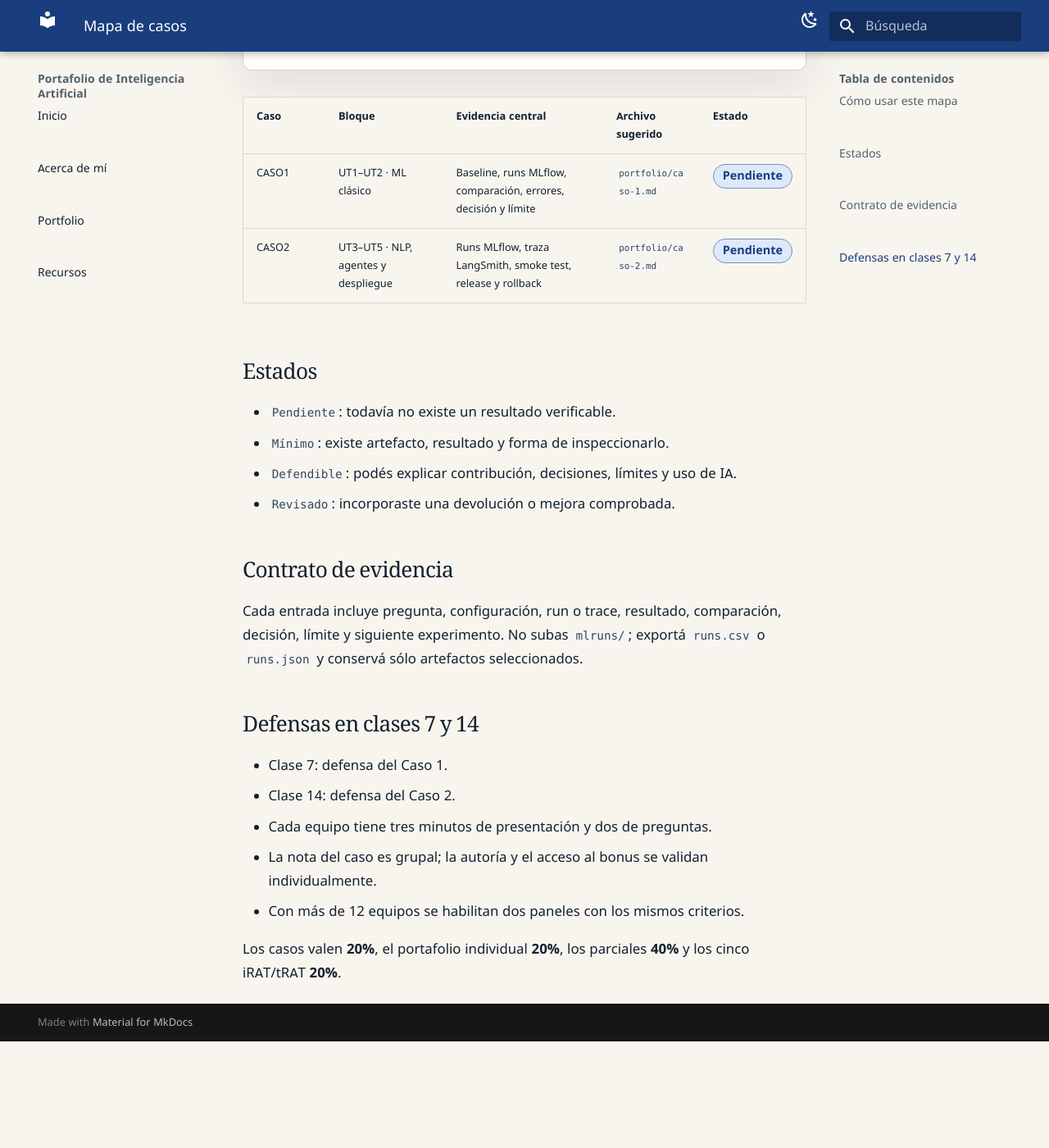
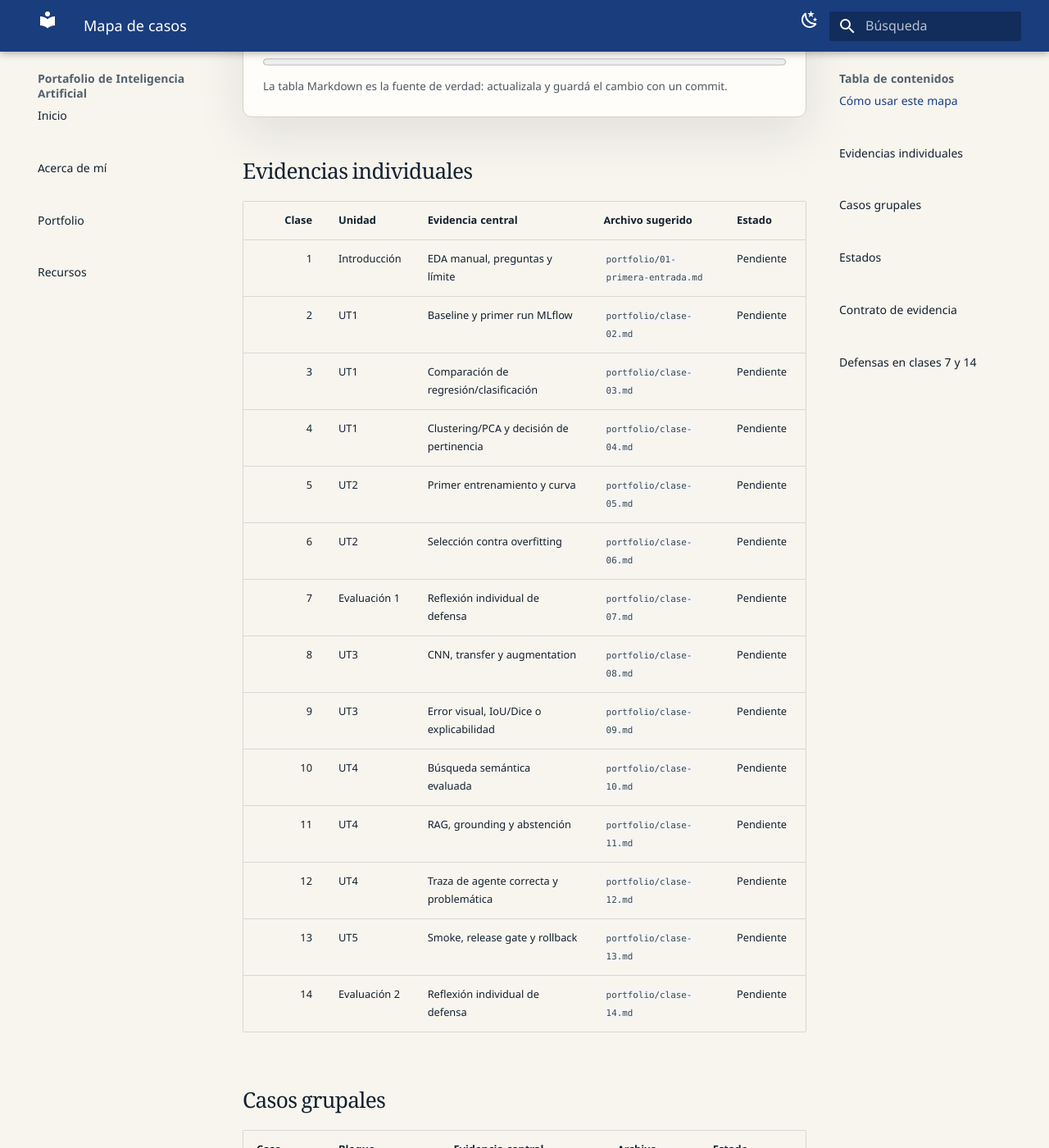
Before and after one commit to JuanFKurucz/ia-2026-portfolio-template, an MkDocs documentation site: the page built from docs/portfolio/mapa-evidencias.md, in a window 1280 px wide and 1400 px high, scrolled down 847 px. Shown: the whole window at 82% size. Built offline with MkDocs 1.6.1 and Material for MkDocs 9.7.7, drawn with Linux system fonts in a browser that asks for light colours; before the commit the page ends 2117 px from its top, so only the background shows below that; some of the changed text lies outside the part shown.

Commit message:
fix: complete IA portfolio evidence onboarding

```diff
--- a/docs/portfolio/mapa-evidencias.md
+++ b/docs/portfolio/mapa-evidencias.md
@@ -5,28 +5,49 @@ progress_mode: cases
 expected_cases: [CASO1, CASO2]
 ---
 
-# Mapa de casos del portafolio
+# Mapa de evidencias del portafolio
 
-Esta tabla Markdown es la fuente de verdad. Los casos se construyen en equipos de 2–3; el estado y la capacidad de defenderlos son personales.
+Estas tablas Markdown son la fuente de verdad. Las prácticas son individuales; los casos se construyen en equipos de 2–3, pero el estado y la capacidad de defenderlos son personales.
 
 ## Cómo usar este mapa
 
 1. Copiá [plantilla.md](plantilla.md) al iniciar cada caso.
-2. Enlazá el artefacto compartido y declará tu contribución.
+2. Actualizá cada evidencia individual después del único ejercicio `Para casa` de su clase.
 3. Usá sólo `Pendiente`, `Mínimo`, `Defendible` o `Revisado`.
 4. Entregá en WebAsignatura únicamente lo solicitado.
 5. No publiques respuestas A0, secretos, feedback ni datos privados.
 
 <div class="ucu-progress-dashboard" data-ucu-progress-dashboard>
-El resumen visual aparece con JavaScript. Esta tabla siempre conserva el progreso.
+El resumen visual aparece con JavaScript. Las tablas siempre conservan el progreso.
 </div>
+
+## Evidencias individuales
+
+| Clase | Unidad | Evidencia central | Archivo sugerido | Estado |
+|---:|---|---|---|---|
+| 1 | Introducción | EDA manual, preguntas y límite | `portfolio/01-primera-entrada.md` | Pendiente |
+| 2 | UT1 | Baseline y primer run MLflow | `portfolio/clase-02.md` | Pendiente |
+| 3 | UT1 | Comparación de regresión/clasificación | `portfolio/clase-03.md` | Pendiente |
+| 4 | UT1 | Clustering/PCA y decisión de pertinencia | `portfolio/clase-04.md` | Pendiente |
+| 5 | UT2 | Primer entrenamiento y curva | `portfolio/clase-05.md` | Pendiente |
+| 6 | UT2 | Selección contra overfitting | `portfolio/clase-06.md` | Pendiente |
+| 7 | Evaluación 1 | Reflexión individual de defensa | `portfolio/clase-07.md` | Pendiente |
+| 8 | UT3 | CNN, transfer y augmentation | `portfolio/clase-08.md` | Pendiente |
+| 9 | UT3 | Error visual, IoU/Dice o explicabilidad | `portfolio/clase-09.md` | Pendiente |
+| 10 | UT4 | Búsqueda semántica evaluada | `portfolio/clase-10.md` | Pendiente |
+| 11 | UT4 | RAG, grounding y abstención | `portfolio/clase-11.md` | Pendiente |
+| 12 | UT4 | Traza de agente correcta y problemática | `portfolio/clase-12.md` | Pendiente |
+| 13 | UT5 | Smoke, release gate y rollback | `portfolio/clase-13.md` | Pendiente |
+| 14 | Evaluación 2 | Reflexión individual de defensa | `portfolio/clase-14.md` | Pendiente |
+
+## Casos grupales
 
 <div class="ucu-progress-source" data-ucu-progress-source markdown="1">
 
 | Caso | Bloque | Evidencia central | Archivo sugerido | Estado |
 |---|---|---|---|---|
 | CASO1 | UT1–UT2 · ML clásico | Baseline, runs MLflow, comparación, errores, decisión y límite | `portfolio/caso-1.md` | Pendiente |
-| CASO2 | UT3–UT5 · NLP, agentes y despliegue | Runs MLflow, traza LangSmith, smoke test, release y rollback | `portfolio/caso-2.md` | Pendiente |
+| CASO2 | UT3–UT5 · NLP, agentes y despliegue | Runs MLflow, traza LangSmith o local, smoke test, release y rollback | `portfolio/caso-2.md` | Pendiente |
 
 </div>
 
```
Also changed, not shown: README.md (+2 -2 lines), docs/index.md (+4 -4 lines), docs/onboarding-primera-semana.md (+17 -3 lines), docs/portfolio/plantilla.md (+16 -4 lines), 1 other file.
